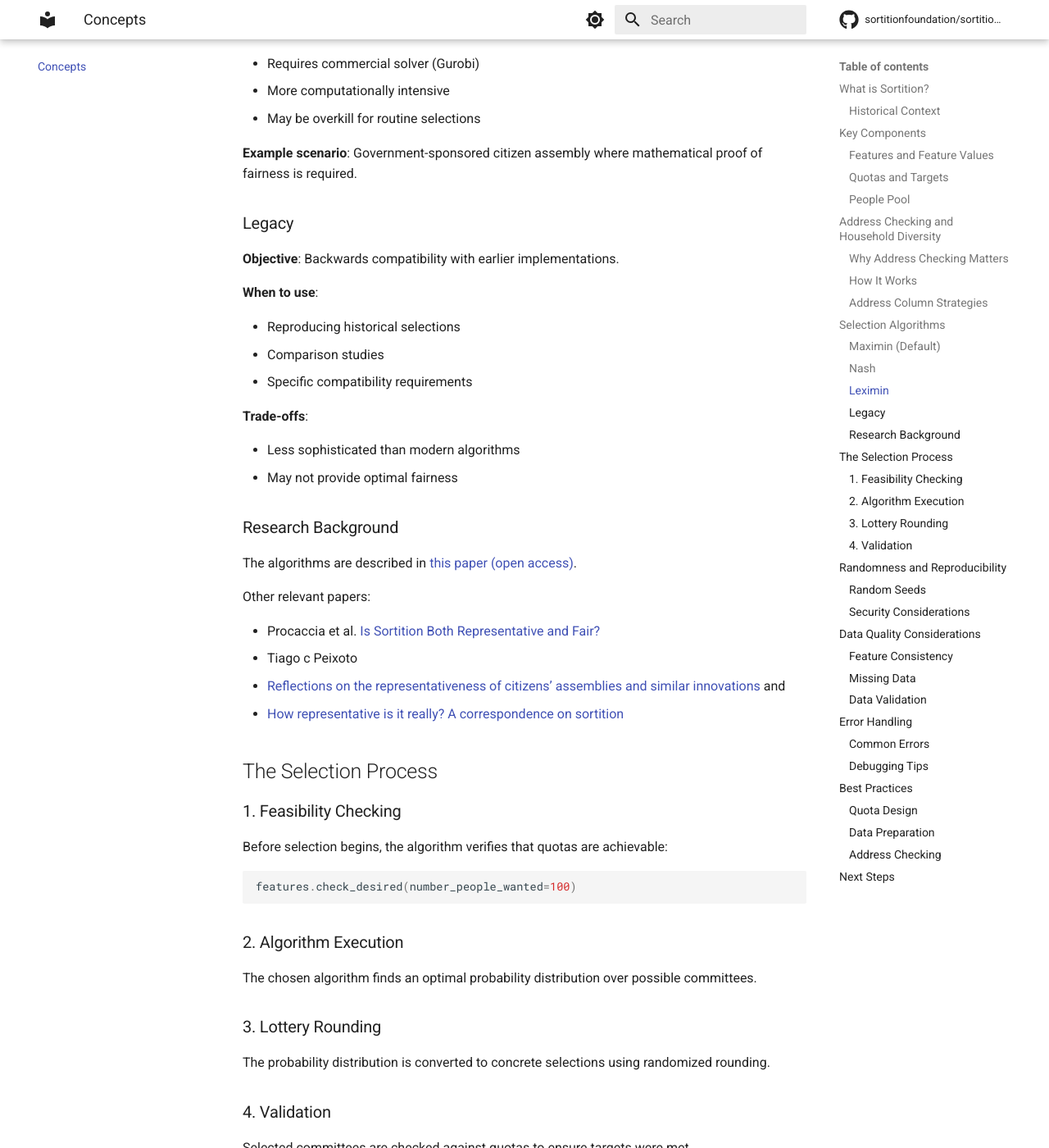
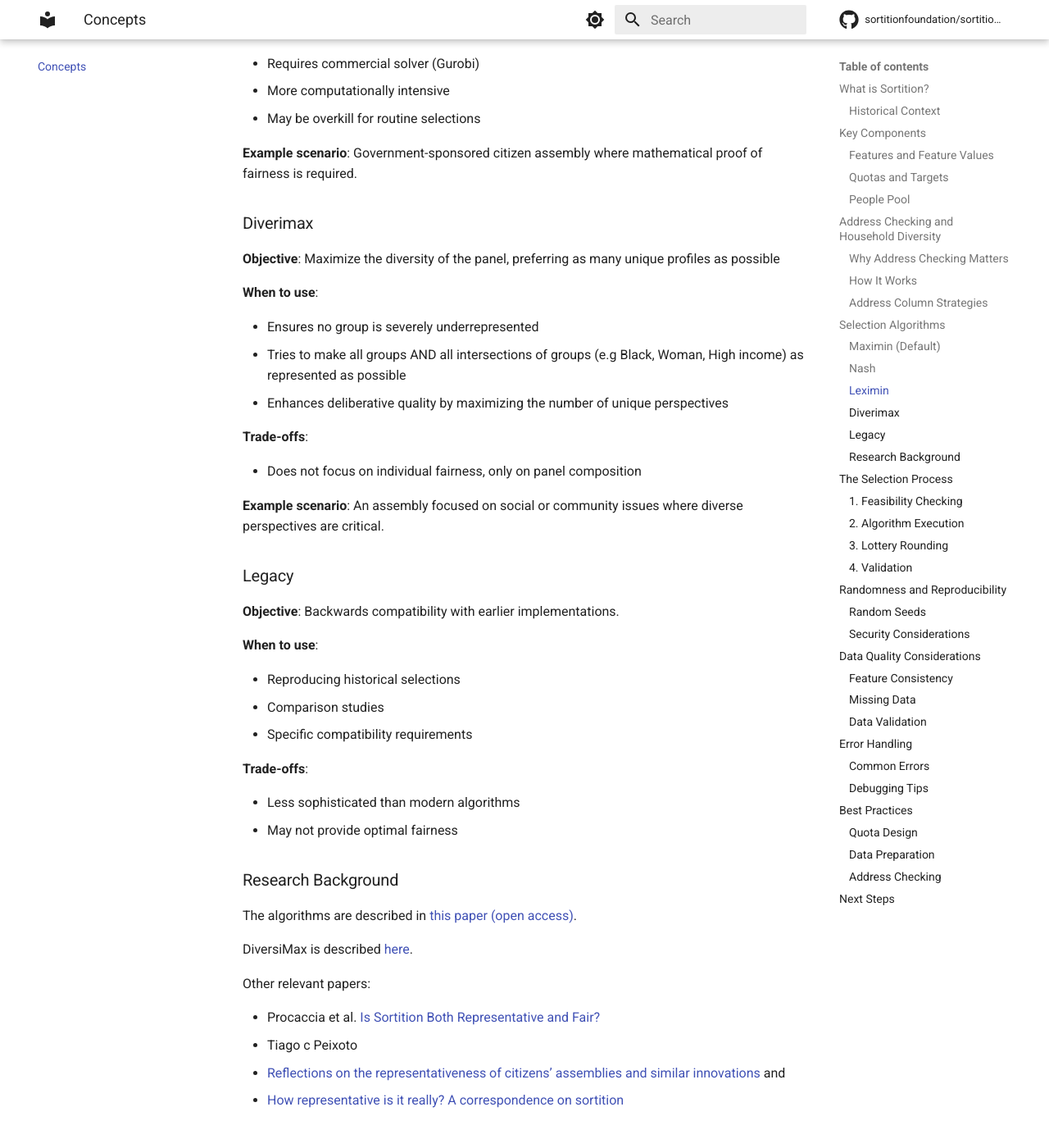
Before and after one commit to sortitionfoundation/sortition-algorithms, an MkDocs documentation site: the page built from docs/concepts.md, in a window 1280 px wide and 1400 px high, scrolled down 4032 px. Shown: the whole window at 82% size. Built offline with MkDocs 1.6.1 and Material for MkDocs 9.7.7, drawn with Linux system fonts in a browser that asks for light colours; comment, search, counter and statistics services are not loaded.

Commit message:
add docs

```diff
--- a/docs/concepts.md
+++ b/docs/concepts.md
@@ -160,6 +160,23 @@ Different algorithms optimize for different fairness criteria:
 
 **Example scenario**: Government-sponsored citizen assembly where mathematical proof of fairness is required.
 
+### Diverimax
+
+**Objective**: Maximize the diversity of the panel, preferring as many unique profiles as possible
+
+**When to use**:
+
+- Ensures no group is severely underrepresented
+- Tries to make all groups AND all intersections of groups (e.g Black, Woman, High income) as represented as possible
+- Enhances deliberative quality by maximizing the number of unique perspectives
+
+**Trade-offs**:
+
+- Does not focus on individual fairness, only on panel composition
+
+**Example scenario**: An assembly focused on social or community issues where diverse perspectives are critical.
+
+
 ### Legacy
 
 **Objective**: Backwards compatibility with earlier implementations.
@@ -178,6 +195,8 @@ Different algorithms optimize for different fairness criteria:
 ### Research Background
 
 The algorithms are described in [this paper (open access)](https://www.nature.com/articles/s41586-021-03788-6).
+
+DiversiMax is described [here](https://orenmatar.github.io/diversimax_algorithm/).
 
 Other relevant papers:
 
```
Also changed, not shown: README.md (+1 -1 lines), docs/quickstart.md (+4 -1 lines).
